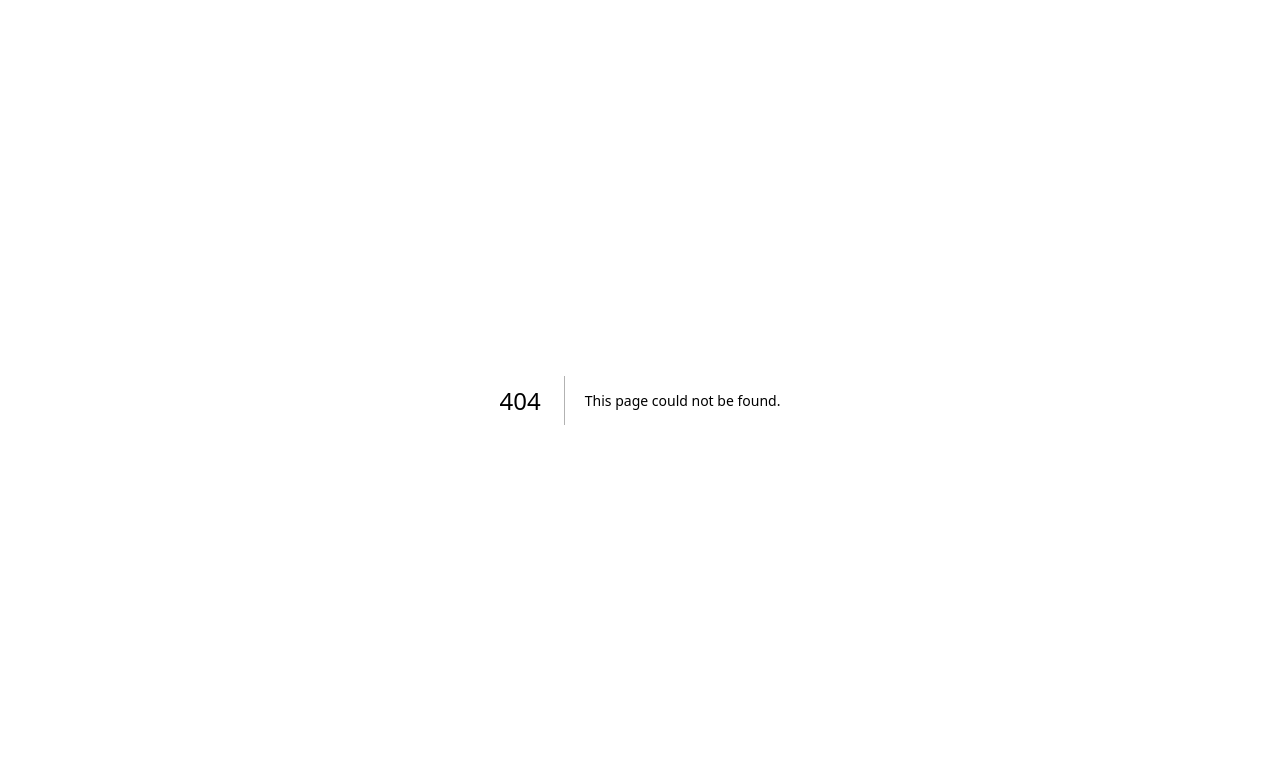
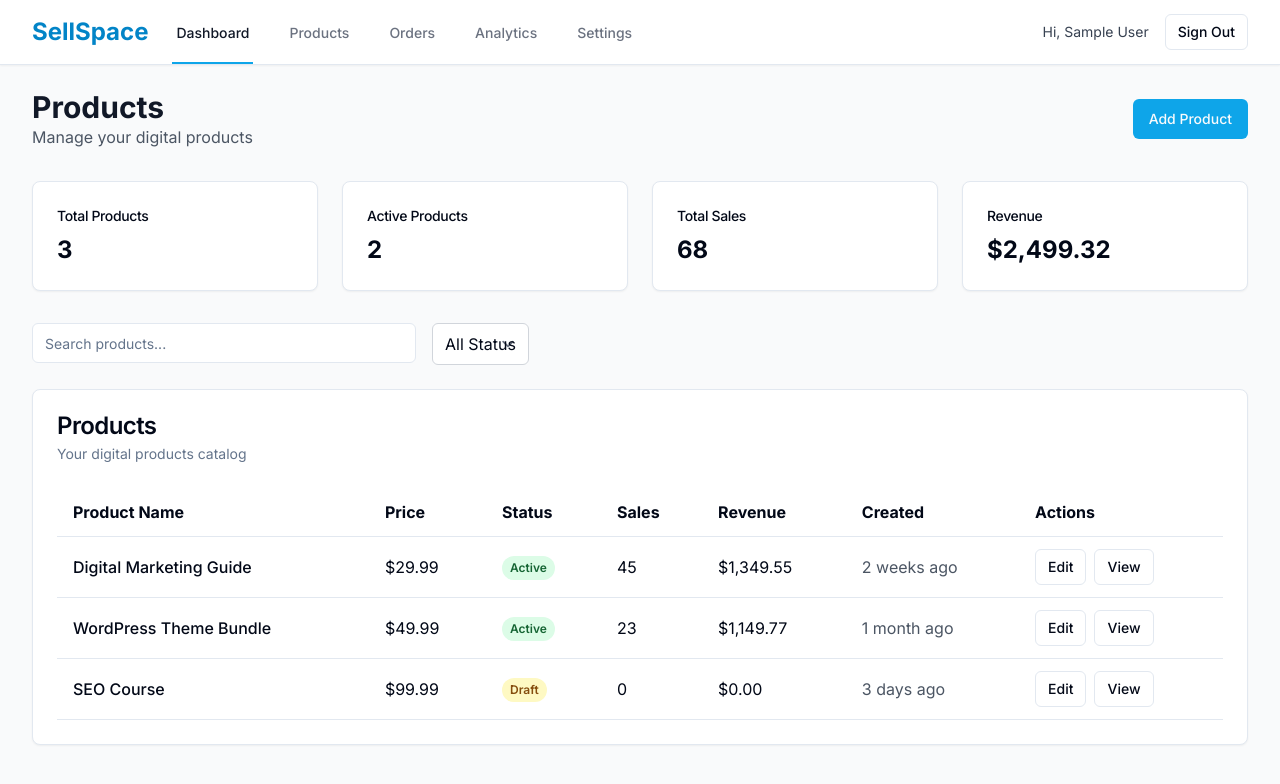
Before and after one commit to Starkback785/seellspace, a Next.js app: page /dashboard/products in a window 1280 px wide. Before the commit this address had no page. Shown: the top 784 px of the page. Built offline with nearby package versions, Linux system fonts and the light colour scheme; no server answers; sample sign-in values are in the browser's storage.

Commit message:
Auto-commit: Agent tool execution

```diff
--- /dev/null
+++ b/app/dashboard/products/page.tsx
@@ -0,0 +1,152 @@
+import { Card, CardContent, CardDescription, CardHeader, CardTitle } from "@/components/ui/card"
+import { Button } from "@/components/ui/button"
+import { Input } from "@/components/ui/input"
+import Link from 'next/link'
+
+export default function ProductsPage() {
+  // Mock products data
+  const products = [
+    {
+      id: "1",
+      name: "Digital Marketing Guide",
+      price: "$29.99",
+      status: "Active",
+      sales: 45,
+      revenue: "$1,349.55",
+      created: "2 weeks ago"
+    },
+    {
+      id: "2",
+      name: "WordPress Theme Bundle",
+      price: "$49.99",
+      status: "Active",
+      sales: 23,
+      revenue: "$1,149.77",
+      created: "1 month ago"
+    },
+    {
+      id: "3",
+      name: "SEO Course",
+      price: "$99.99",
+      status: "Draft",
+      sales: 0,
+      revenue: "$0.00",
+      created: "3 days ago"
+    }
+  ]
+
+  return (
+    <div>
+      {/* Header */}
+      <div className="mb-8 flex justify-between items-center">
+        <div>
+          <h1 className="text-3xl font-bold text-gray-900">Products</h1>
+          <p className="text-gray-600">Manage your digital products</p>
+        </div>
+        <Button className="bg-brand-500 hover:bg-brand-600" asChild>
+          <Link href="/dashboard/products/new">Add Product</Link>
+        </Button>
+      </div>
+
+      {/* Stats */}
+      <div className="grid grid-cols-1 md:grid-cols-4 gap-6 mb-8">
+        <Card>
+          <CardHeader className="pb-2">
+            <CardTitle className="text-sm font-medium">Total Products</CardTitle>
+          </CardHeader>
+          <CardContent>
+            <div className="text-2xl font-bold">3</div>
+          </CardContent>
+        </Card>
+        <Card>
+          <CardHeader className="pb-2">
+            <CardTitle className="text-sm font-medium">Active Products</CardTitle>
+          </CardHeader>
+          <CardContent>
+            <div className="text-2xl font-bold">2</div>
+          </CardContent>
+        </Card>
+        <Card>
+          <CardHeader className="pb-2">
+            <CardTitle className="text-sm font-medium">Total Sales</CardTitle>
+          </CardHeader>
+          <CardContent>
+            <div className="text-2xl font-bold">68</div>
+          </CardContent>
+        </Card>
+        <Card>
+          <CardHeader className="pb-2">
+            <CardTitle className="text-sm font-medium">Revenue</CardTitle>
+          </CardHeader>
+          <CardContent>
+            <div className="text-2xl font-bold">$2,499.32</div>
+          </CardContent>
+        </Card>
+      </div>
+
+      {/* Search and Filter */}
+      <div className="flex gap-4 mb-6">
+        <Input placeholder="Search products..." className="max-w-sm" />
+        <select className="border border-gray-300 rounded-md px-3 py-2">
+          <option>All Status</option>
+          <option>Active</option>
+          <option>Draft</option>
+          <option>Archived</option>
+        </select>
+      </div>
+
+      {/* Products Table */}
+      <Card>
+        <CardHeader>
+          <CardTitle>Products</CardTitle>
+          <CardDescription>Your digital products catalog</CardDescription>
+        </CardHeader>
+        <CardContent>
+          <div className="overflow-x-auto">
+            <table className="w-full">
+              <thead>
+                <tr className="border-b">
+                  <th className="text-left py-3 px-4">Product Name</th>
+                  <th className="text-left py-3 px-4">Price</th>
+                  <th className="text-left py-3 px-4">Status</th>
+                  <th className="text-left py-3 px-4">Sales</th>
+                  <th className="text-left py-3 px-4">Revenue</th>
+                  <th className="text-left py-3 px-4">Created</th>
+                  <th className="text-left py-3 px-4">Actions</th>
+                </tr>
+              </thead>
+              <tbody>
+                {products.map((product) => (
+                  <tr key={product.id} className="border-b hover:bg-gray-50">
+                    <td className="py-3 px-4">
+                      <div className="font-medium">{product.name}</div>
+                    </td>
+                    <td className="py-3 px-4">{product.price}</td>
+                    <td className="py-3 px-4">
+                      <span className={`inline-flex px-2 py-1 text-xs font-semibold rounded-full ${
+                        product.status === 'Active'
+                          ? 'bg-green-100 text-green-800'
+                          : 'bg-yellow-100 text-yellow-800'
+                      }`}>
+                        {product.status}
+                      </span>
+                    </td>
+                    <td className="py-3 px-4">{product.sales}</td>
+                    <td className="py-3 px-4">{product.revenue}</td>
+                    <td className="py-3 px-4 text-gray-600">{product.created}</td>
+                    <td className="py-3 px-4">
+                      <div className="flex space-x-2">
+                        <Button variant="outline" size="sm">Edit</Button>
+                        <Button variant="outline" size="sm">View</Button>
+                      </div>
+                    </td>
+                  </tr>
+                ))}
+              </tbody>
+            </table>
+          </div>
+        </CardContent>
+      </Card>
+    </div>
+  )
+}
```
